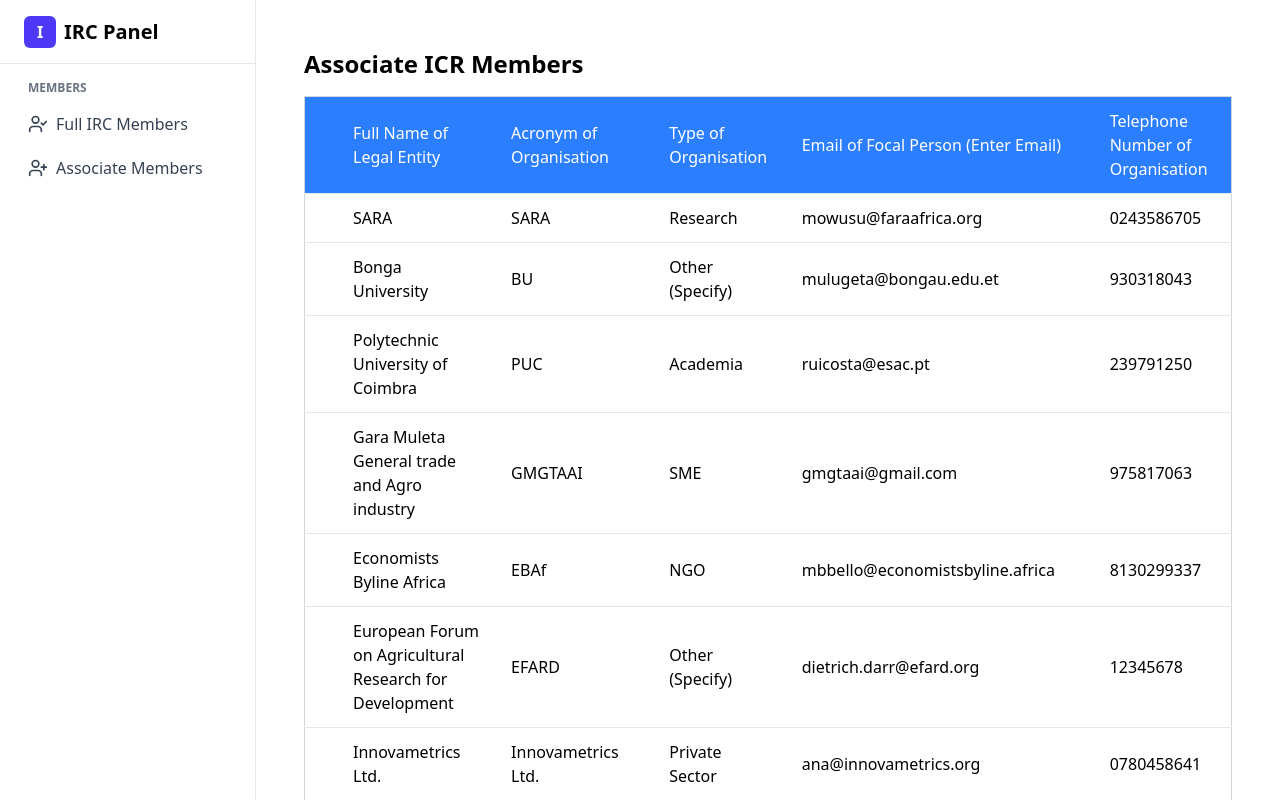
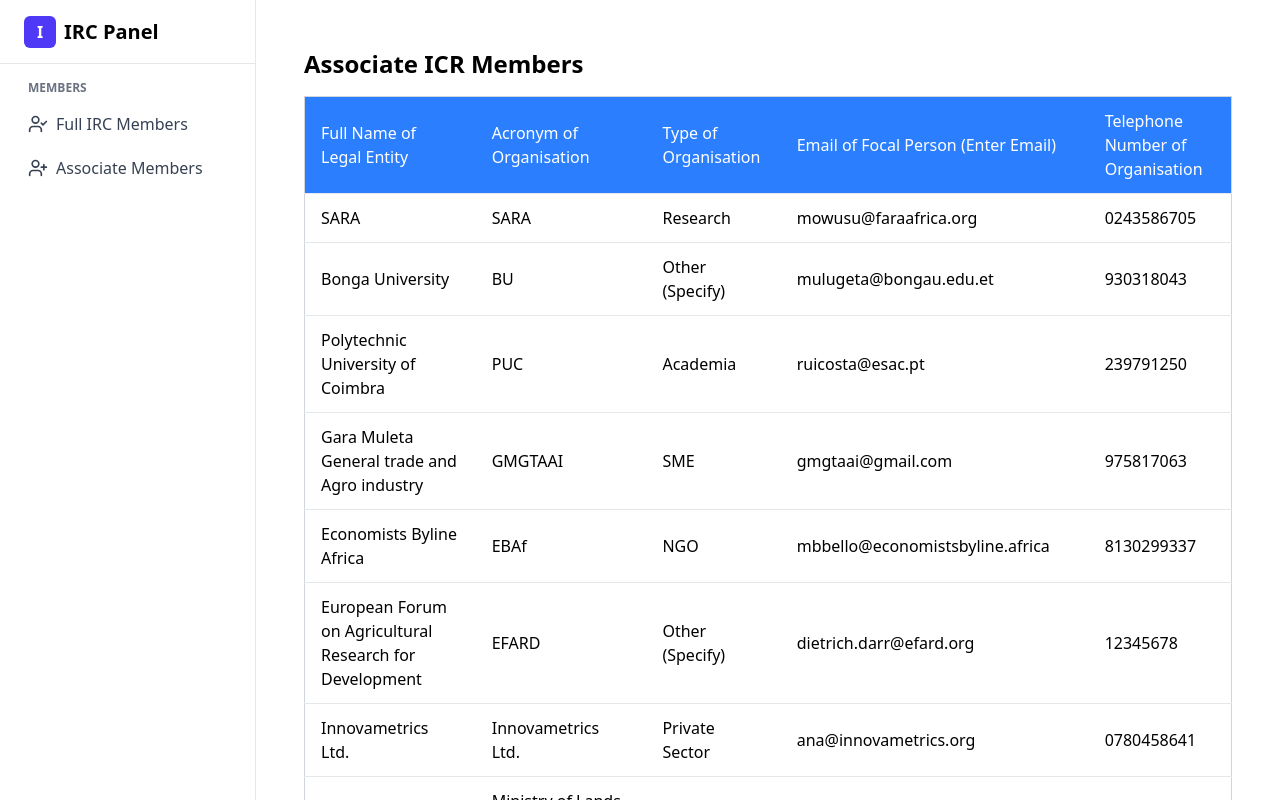
Before and after one commit to AgyemangDev/IRC-Dashboard, a React (Vite) app: page /associate-icr in a window 1280 px wide. Shown: the top 800 px of the page. Built offline with nearby package versions, Linux system fonts and the light colour scheme.

Commit message:
created details page to show detail info

```diff
--- a/src/App.jsx
+++ b/src/App.jsx
@@ -2,6 +2,7 @@
 import Sidebar from "./components/Sidebar";
 import FullICRPage from "./pages/fullICRPage";
 import AssociateICRPage from "./pages/AssociateICRPage";
+import DetailsPage from "./pages/DetailsPage";
 
 function App() {
   return (
@@ -16,6 +17,7 @@
             <Route path="/" element={<FullICRPage />} />
             <Route path="/full-icr" element={<FullICRPage />} />
             <Route path="/associate-icr" element={<AssociateICRPage />} />
+            <Route path="/details" element={<DetailsPage />} />
           </Routes>
         </div>
       </div>
--- a/src/components/UserTable.jsx
+++ b/src/components/UserTable.jsx
@@ -1,10 +1,8 @@
-"use client";
-
-import { useState } from "react";
+import { useNavigate } from "react-router-dom";
 import { motion, AnimatePresence } from "framer-motion";
 
-const ICRTable = ({ data, isLoading }) => {
-  const [selectedRows, setSelectedRows] = useState([]);
+const IRCTable = ({ data, isLoading }) => {
+  const navigate = useNavigate();
 
   const displayedColumns = [
     "Full Name of Legal Entity",
@@ -13,22 +11,6 @@
     "Email of Focal Person (Enter Email)",
     "Telephone Number of Organisation",
   ];
-
-  const toggleSelectAll = () => {
-    if (selectedRows.length === data.length) {
-      setSelectedRows([]);
-    } else {
-      setSelectedRows(data.map((row, index) => index));
-    }
-  };
-
-  const toggleSelectRow = (index) => {
-    if (selectedRows.includes(index)) {
-      setSelectedRows(selectedRows.filter((i) => i !== index));
-    } else {
-      setSelectedRows([...selectedRows, index]);
-    }
-  };
 
   if (isLoading) {
     return (
@@ -56,8 +38,6 @@
       <table className="w-full border border-gray-300 bg-white shadow-md">
         <thead>
           <tr className="bg-blue-500 text-white border-b border-gray-200">
-            <th className="py-3 px-4 text-left">
-            </th>
             {displayedColumns.map((col, index) => (
               <th key={index} className="py-3 px-4 text-left font-medium">{col}</th>
             ))}
@@ -72,11 +52,9 @@
                 animate={{ opacity: 1, y: 0 }}
                 exit={{ opacity: 0, y: -20 }}
                 transition={{ delay: rowIndex * 0.05 }}
-                className="border-b border-gray-200 hover:bg-gray-50"
+                className="border-b border-gray-200 hover:bg-gray-50 cursor-pointer"
+                onClick={() => navigate("/details", { state: { rowData: row } })}
               >
-                <td className="py-3 px-4">
-
-                </td>
                 {displayedColumns.map((col, colIndex) => (
                   <td key={colIndex} className="py-3 px-4">{row[col] || "-"}</td>
                 ))}
@@ -89,4 +67,4 @@
   );
 };
 
-export default ICRTable;
+export default IRCTable;
--- a/src/pages/AssociateICRPage.jsx
+++ b/src/pages/AssociateICRPage.jsx
@@ -1,6 +1,6 @@
 import { useEffect, useState } from "react";
 import Papa from "papaparse";
-import ICRTable from "../components/UserTable";
+import IRCTable from "../components/UserTable";
 
 const FullICR = () => {
   const [data, setData] = useState([]);
@@ -32,7 +32,7 @@
   return (
     <div className="p-6">
       <h1 className="text-2xl font-bold mb-4">Associate ICR Members</h1>
-      <ICRTable data={data} isLoading={loading} />
+      <IRCTable data={data} isLoading={loading} />
     </div>
   );
 };
--- /dev/null
+++ b/src/pages/DetailsPage.jsx
@@ -0,0 +1,26 @@
+import { useLocation } from "react-router-dom";
+
+const DetailsPage = () => {
+  const location = useLocation();
+  const { rowData } = location.state || {}; // Extract row data
+
+  if (!rowData) {
+    return <p className="text-center mt-10 text-gray-500">No data available</p>;
+  }
+
+  return (
+    <div className="p-6 max-w-3xl mx-auto bg-white shadow-md rounded-lg">
+      <h1 className="text-2xl font-bold mb-4">Details</h1>
+      <div className="space-y-4">
+        {Object.entries(rowData).map(([key, value], index) => (
+          <div key={index} className="p-4 border rounded-md">
+            <strong className="text-gray-700">{key}:</strong>
+            <p className="text-gray-900">{value || "N/A"}</p>
+          </div>
+        ))}
+      </div>
+    </div>
+  );
+};
+
+export default DetailsPage;
--- a/src/pages/fullICRPage.jsx
+++ b/src/pages/fullICRPage.jsx
@@ -1,6 +1,6 @@
 import { useEffect, useState } from "react";
 import Papa from "papaparse";
-import ICRTable from "../components/UserTable";
+import IRCTable from "../components/UserTable";
 
 const FullICR = () => {
   const [data, setData] = useState([]);
@@ -32,7 +32,7 @@
   return (
     <div className="p-6">
       <h1 className="text-2xl font-bold mb-4">Full ICR Members</h1>
-      <ICRTable data={data} isLoading={loading} />
+      <IRCTable data={data} isLoading={loading} />
     </div>
   );
 };
```
